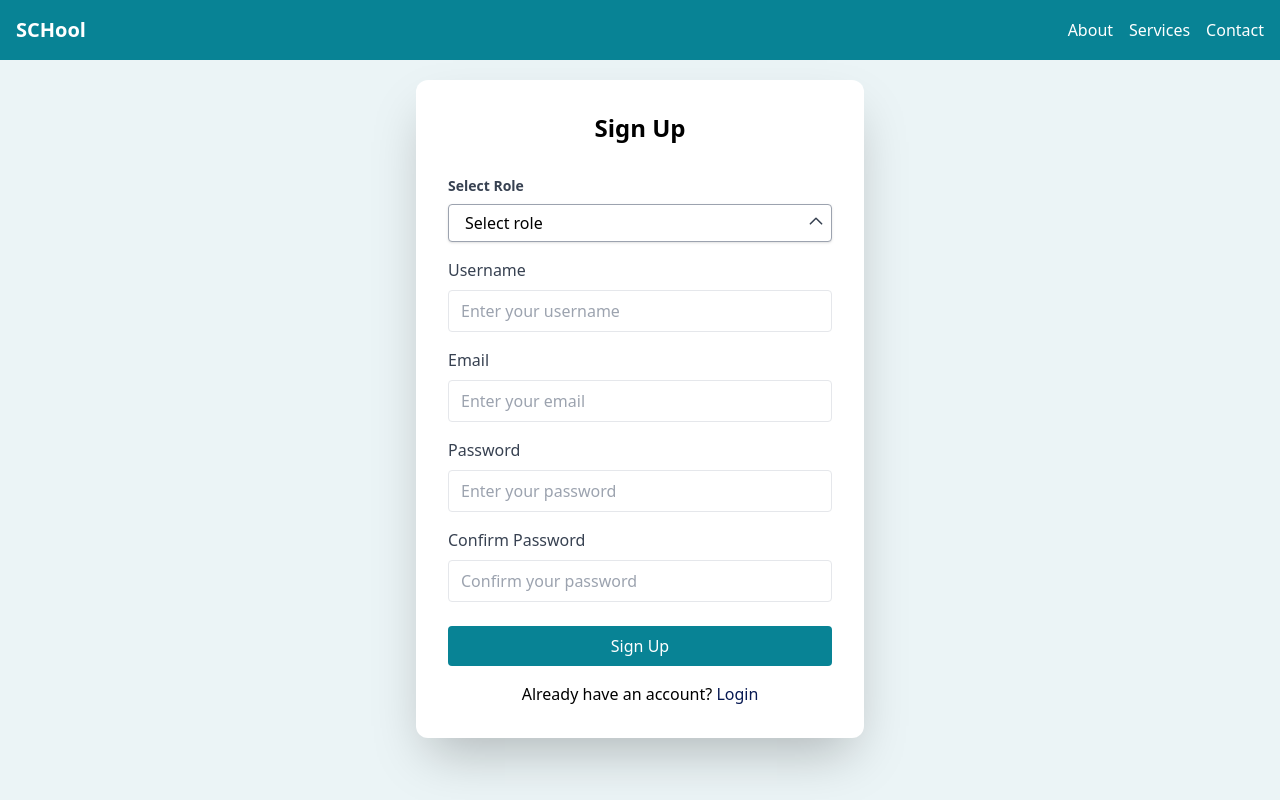
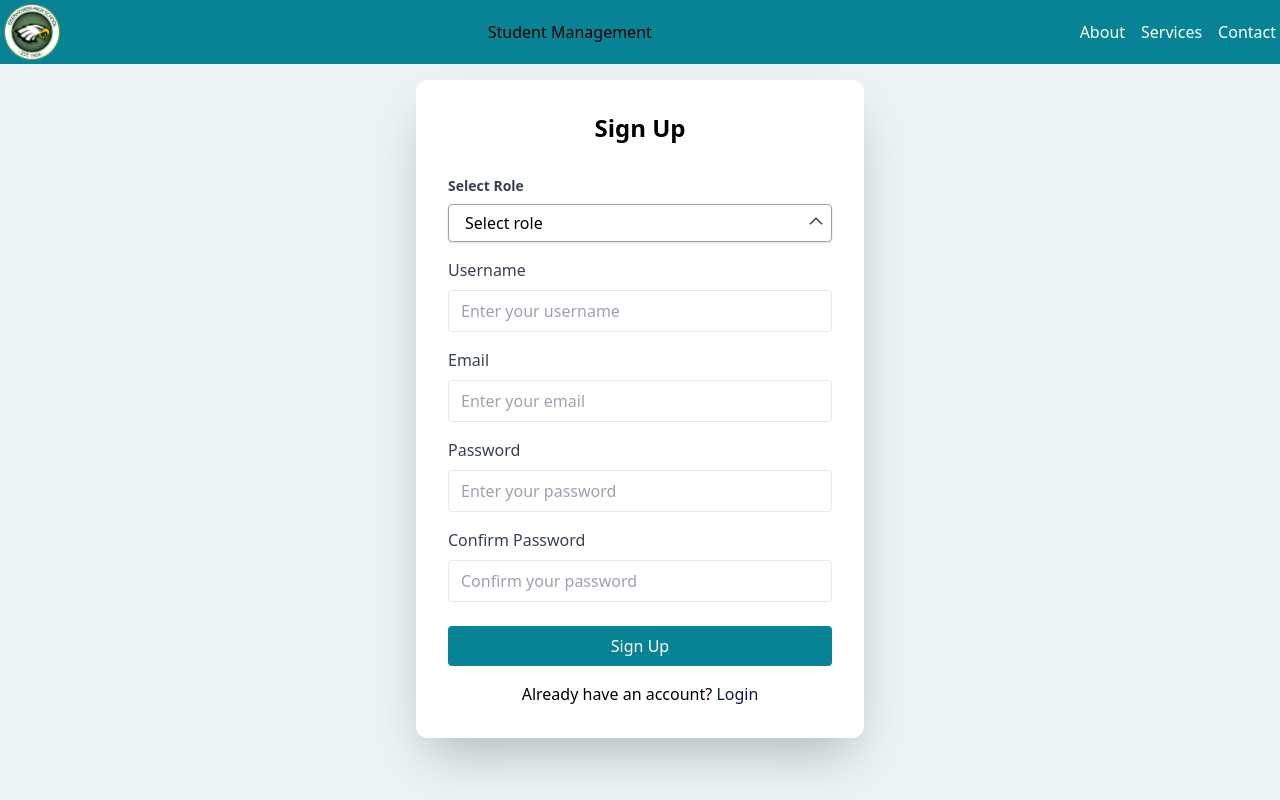
Before and after one commit to Sathiskumarssf/School-management, a React (Create React App) app in the folder client/: page / in a window 1280 px wide. Shown: the top 800 px of the page. Built offline with nearby package versions, Linux system fonts and the light colour scheme.

Commit message:
add contect page path

```diff
--- a/client/package.json
+++ b/client/package.json
@@ -7,6 +7,7 @@
     "@testing-library/react": "^13.4.0",
     "@testing-library/user-event": "^13.5.0",
     "axios": "^1.7.3",
+    "emailjs-com": "^3.2.0",
     "react": "^18.3.1",
     "react-dom": "^18.3.1",
     "react-router-dom": "^6.26.0",
--- a/client/src/App.js
+++ b/client/src/App.js
@@ -4,9 +4,11 @@ import { BrowserRouter as Router, Route, Routes } from "react-router-dom";
 import Navbar from "./components/Navbar/Navbar";
 
 import SignUp from "./Pages/LoginSignUp/SignUp";
+import Adddetails from "./Pages/addDetails/addDetails";
 import Home from "./Pages/home/Home";
 import Login from "./Pages/LoginSignUp/Login";
 import AboutPage from "./Pages/AboutPage";
+import Contectpage from "./Pages//ContactPage";
 
 
 
@@ -23,8 +25,10 @@ const App = () => {
           <Route path="/" element={<SignUp />} />
           <Route path="/login" element={<Login />} />
           <Route path="/about" element={<AboutPage />} />
+          <Route path="/contect" element={<Contectpage />} />
           <Route path="/home" element={<Home />} />
-          {/* <Route path="/contact" element={<ContactPage/>} /> */}
+          <Route path="/Adddetails" element={<Adddetails />} />
+
 =======
         </Routes>
 
--- a/client/src/Pages/LoginSignUp/Login.js
+++ b/client/src/Pages/LoginSignUp/Login.js
@@ -3,7 +3,7 @@
 import React, { useEffect, useState } from 'react';
 import {useNavigate } from 'react-router-dom';
 import Footer from '../../components/Footer/Footer';
-
+import logo from "../../assets/logo.png"
 
 const Login = () => {
 
@@ -74,14 +74,14 @@ const Login = () => {
   return (
     <div>
         <div>
-            <nav className="bg-customColor2 p-4 fixed w-full top-0 z-50">
+            <nav className="bg-customColor2 p-1 fixed w-full top-0 z-50">
       <div className="container mx-auto flex justify-between items-center">
-        <div className="text-white text-xl font-bold">SCHool</div>
+      <img src={logo} alt="Student Management Logo" className="w-14 h-14 " />
 
         <div className="hidden md:flex space-x-4">
           <a href="http://localhost:3000/about" className="text-white hover:text-gray-200">About</a>
           <a href="http://localhost:3000/services" className="text-white hover:text-gray-200">Services</a>
-          <a href="http://localhost:3000/contact" className="text-white hover:text-gray-200">Contact</a>
+          <a href="http://localhost:3000/contect" className="text-white hover:text-gray-200">Contact</a>
         </div>
         <div className="md:hidden">
           <button onClick={toggleMenu} className="text-white focus:outline-none">
--- a/client/src/Pages/LoginSignUp/SignUp.js
+++ b/client/src/Pages/LoginSignUp/SignUp.js
@@ -2,7 +2,7 @@ import React, {  useState } from 'react';
 import { Link } from 'react-router-dom';
 import {useNavigate } from 'react-router-dom';
 import Footer from '../../components/Footer/Footer';
-
+import logo from "../../assets/logo.png"
 
 
 
@@ -81,14 +81,14 @@ const handleSubmit = async (e) => {
   return (
 
     <div>
-     <nav className="bg-customColor2 p-4 fixed w-full top-0 z-50">
+     <nav className="bg-customColor2 p-1 fixed w-full top-0 z-50">
       <div className="container mx-auto flex justify-between items-center">
-        <div className="text-white text-xl font-bold">SCHool</div>
-
+      <img src={logo} alt="Student Management Logo" className="w-14 h-14 " />
+      Student Management
         <div className="hidden md:flex space-x-4">
           <a href="http://localhost:3000/about" className="text-white hover:text-gray-200">About</a>
           <a href="http://localhost:3000/services" className="text-white hover:text-gray-200">Services</a>
-          <a href="http://localhost:3000/contact" className="text-white hover:text-gray-200">Contact</a>
+          <a href="http://localhost:3000/contect" className="text-white hover:text-gray-200">Contact</a>
         </div>
         <div className="md:hidden">
           <button onClick={toggleMenu} className="text-white focus:outline-none">
--- a/client/src/components/Navbar/Navbar.js
+++ b/client/src/components/Navbar/Navbar.js
@@ -6,11 +6,11 @@ import logo from "../../assets/logo.png"
 
 function Navbar() {
   return (
-    <nav className="bg-customColor2 p-4">
+    <nav className="bg-customColor2  p-1">
       <div className="container mx-auto flex items-center justify-between">
         {/* Logo */}
         <div className="flex items-center space-x-2">
-          <img src={logo} alt="Student Management Logo" className="w-8 h-8" />
+          <img src={logo} alt="Student Management Logo" className="w-14 h-14" />
           <Link to="/" className="text-white text-2xl font-bold">
             Student Management
           </Link>
@@ -22,6 +22,12 @@ function Navbar() {
           <Link to="/about" className="text-white hover:text-gray-200">
             About
           </Link>
+          <Link to="/contect" className="text-white hover:text-gray-200">
+            Contect
+          </Link>
+          <Link to="/about" className="text-white hover:text-gray-200">
+            servises
+          </Link>
 
 
         </div>
```
Also changed, not shown: client/src/Pages/addDetails/addDetails.js (+4 -297 lines), 1 other file (tests, documents, lock files or other folders).
